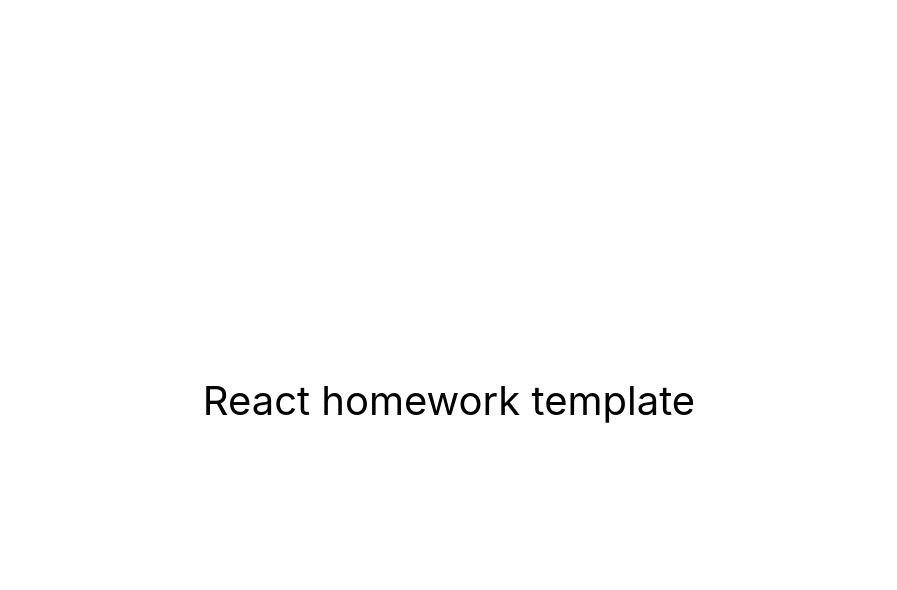
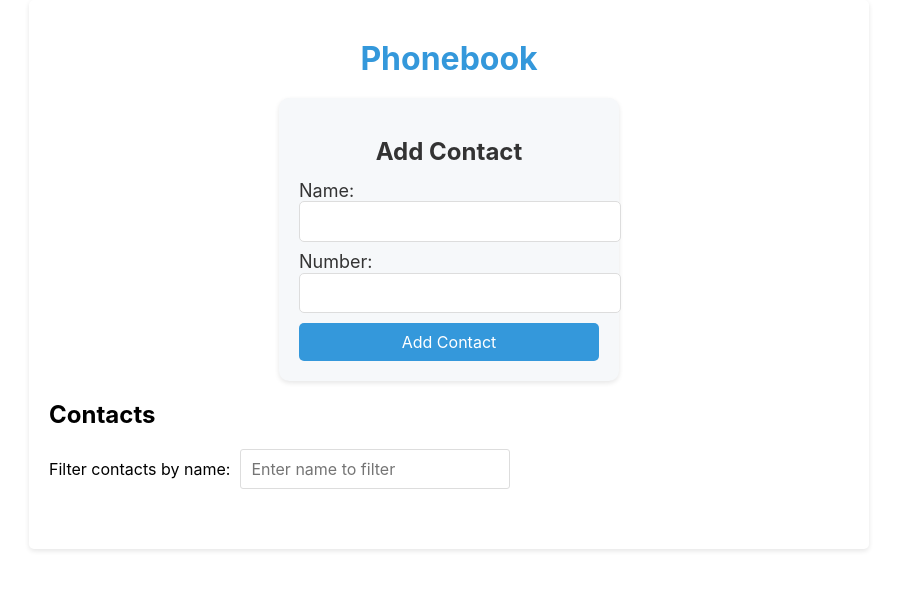
Before and after one commit to arhip14/goit-react-hw-04-phonebook, a React (Create React App) app: page / in a window 1280 px wide. Shown: the top 590 px of the page, without its empty margins (191-1088 px from the left). Built offline with nearby package versions, Linux system fonts and the light colour scheme.

Commit message:
first commit

```diff
--- a/src/components/App.jsx
+++ b/src/components/App.jsx
@@ -1,16 +1,55 @@
-export const App = () => {
+import React, { useState, useEffect } from 'react';
+import ContactForm from './ContactForm';
+import ContactList from './ContactList';
+import Filter from './Filter';
+import { AppContainer, Title, FilterWrapper } from './AppStyled';
+import { ToastContainer, toast } from 'react-toastify';
+import 'react-toastify/dist/ReactToastify.css';
+
+function App() {
+  const [contacts, setContacts] = useState([]);
+  const [filter, setFilter] = useState('');
+
+  useEffect(() => {
+    const savedContacts = JSON.parse(localStorage.getItem('contacts'));
+    if (savedContacts) {
+      setContacts(savedContacts);
+    }
+  }, []);
+
+  useEffect(() => {
+    localStorage.setItem('contacts', JSON.stringify(contacts));
+  }, [contacts]);
+
+  const handleAddContact = (newContact) => {
+    setContacts([...contacts, newContact]);
+  };
+
+  const handleDeleteContact = (contactId) => {
+    setContacts(contacts.filter((contact) => contact.id !== contactId));
+    toast.success('Contact deleted');
+  };
+
+  const handleFilterChange = (event) => {
+    setFilter(event.target.value);
+  };
+
+  const filteredContacts = contacts.filter((contact) =>
+    contact.name.toLowerCase().includes(filter.toLowerCase())
+  );
+
   return (
-    <div
-      style={{
-        height: '100vh',
-        display: 'flex',
-        justifyContent: 'center',
-        alignItems: 'center',
-        fontSize: 40,
-        color: '#010101'
-      }}
-    >
-      React homework template
-    </div>
+    <AppContainer>
+      <Title>Phonebook</Title>
+      <ContactForm addContact={handleAddContact} contacts={contacts} />
+      <h2>Contacts</h2>
+      <FilterWrapper>
+        <Filter filter={filter} handleFilterChange={handleFilterChange} />
+      </FilterWrapper>
+      <ContactList contacts={filteredContacts} onDeleteContact={handleDeleteContact} />
+      <ToastContainer />
+    </AppContainer>
   );
-};
+}
+
+export default App;
--- /dev/null
+++ b/src/components/AppStyled.js
@@ -0,0 +1,29 @@
+import styled from 'styled-components';
+
+export const AppContainer = styled.div`
+  max-width: 800px;
+  margin: 0 auto;
+  padding: 20px;
+  background-color: white;
+  box-shadow: 0px 2px 5px rgba(0, 0, 0, 0.1);
+  border-radius: 5px;
+`;
+
+export const Title = styled.h1`
+  text-align: center;
+  color: #3498db;
+  margin-bottom: 20px;
+`;
+
+export const FilterWrapper = styled.div`
+  display: flex;
+  align-items: center;
+  margin-bottom: 20px;
+`;
+
+export const FilterInput = styled.input`
+  padding: 10px;
+  border: 1px solid #ddd;
+  border-radius: 3px;
+  flex-grow: 1;
+`;
--- /dev/null
+++ b/src/components/ContactForm.jsx
@@ -0,0 +1,54 @@
+import React from 'react';
+import { Formik, Form, Field, ErrorMessage } from 'formik';
+import * as Yup from 'yup';
+import { FormContainer } from './ContactFormStyled';
+const ContactForm = ({ addContact }) => {
+  const validationSchema = Yup.object().shape({
+    name: Yup.string()
+      .matches(/^[a-zA-Zа-яА-Я\s'-]*$/, 'Invalid name format')
+      .required('Name is required'),
+    number: Yup.string()
+      .matches(
+        /\+?\d{1,4}?[-.\s]?\(?\d{1,3}?\)?[-.\s]?\d{1,4}[-.\s]?\d{1,4}[-.\s]?\d{1,9}/,
+        'Invalid phone number'
+      )
+      .required('Phone number is required'),
+  });
+
+  const initialValues = {
+    name: '',
+    number: '',
+  };
+
+  const onSubmit = (values, { resetForm }) => {
+    addContact({ ...values, id: Math.random().toString() });
+    resetForm();
+  };
+
+  return (
+    <FormContainer>
+      <h2>Add Contact</h2>
+      <Formik
+        initialValues={initialValues}
+        validationSchema={validationSchema}
+        onSubmit={onSubmit}
+      >
+        <Form>
+          <div>
+            <label>Name:</label>
+            <Field type="text" name="name" />
+            <ErrorMessage name="name" component="div" />
+          </div>
+          <div>
+            <label>Number:</label>
+            <Field type="tel" name="number" />
+            <ErrorMessage name="number" component="div" />
+          </div>
+          <button type="submit">Add Contact</button>
+        </Form>
+      </Formik>
+    </FormContainer>
+  );
+};
+
+export default ContactForm;
--- /dev/null
+++ b/src/components/ContactFormStyled.js
@@ -0,0 +1,119 @@
+import styled from 'styled-components';
+
+export const FormContainer = styled.div`
+  background-color: #f6f8fa;
+  border-radius: 10px;
+  padding: 20px;
+  box-shadow: 0px 2px 5px rgba(0, 0, 0, 0.1);
+  width: 300px;
+  margin: 0 auto;
+
+  h2 {
+    margin-bottom: 15px;
+    font-size: 24px;
+    color: #333;
+    text-align: center;
+  }
+
+  form {
+    display: flex;
+    flex-direction: column;
+    gap: 10px;
+  }
+
+  label {
+    font-size: 18px;
+    color: #333;
+  }
+
+  input[type='text'],
+  input[type='tel'] {
+    padding: 10px;
+    border: 1px solid #ddd;
+    border-radius: 5px;
+    font-size: 16px;
+    color: #333;
+    width: 100%;
+  }
+
+  button[type='submit'] {
+    background-color: #3498db;
+    color: white;
+    border: none;
+    border-radius: 5px;
+    padding: 10px 20px;
+    cursor: pointer;
+    transition: background-color 0.3s ease;
+
+    &:hover {
+      background-color: #2980b9;
+    }
+  }
+`;
+
+export const FilterContainer = styled.div`
+  margin-top: 20px;
+  text-align: center;
+
+  label {
+    font-size: 18px;
+    color: #333;
+  }
+
+  input[type='text'] {
+    padding: 10px;
+    border: 1px solid #ddd;
+    border-radius: 5px;
+    font-size: 16px;
+    color: #333;
+    width: 100%;
+  }
+`;
+
+export const ContactListContainer = styled.ul`
+  list-style: none;
+  padding: 0;
+
+  li {
+    padding: 15px;
+    border-bottom: 1px solid #ddd;
+    display: flex;
+    justify-content: space-between;
+    align-items: center;
+
+    &:last-child {
+      border-bottom: none;
+    }
+  }
+
+  .contact-name {
+    font-size: 18px;
+    color: #333;
+  }
+
+  .contact-number {
+    font-size: 16px;
+    color: #666;
+  }
+
+  .delete-button {
+    background-color: #e74c3c;
+    color: white;
+    border: none;
+    border-radius: 5px;
+    padding: 5px 10px;
+    cursor: pointer;
+    transition: background-color 0.3s ease;
+
+    &:hover {
+      background-color: #c0392b;
+    }
+  }
+`;
+
+export const NoContactsMessage = styled.p`
+  font-size: 18px;
+  color: #666;
+  text-align: center;
+  margin-top: 20px;
+`;
--- /dev/null
+++ b/src/components/ContactList.jsx
@@ -0,0 +1,21 @@
+import React from 'react';
+import { ContactListContainer } from './ContactList.styles';
+
+const ContactList = ({ contacts, onDeleteContact }) => {
+  return (
+    <ContactListContainer>
+      <ul>
+        {contacts.map((contact) => (
+          <li key={contact.id}>
+            {contact.name}: {contact.number}
+            <button className="delete-button" onClick={() => onDeleteContact(contact.id)}>
+              Delete
+            </button>
+          </li>
+        ))}
+      </ul>
+    </ContactListContainer>
+  );
+};
+
+export default ContactList;
--- /dev/null
+++ b/src/components/ContactList.styles.js
@@ -0,0 +1,56 @@
+import styled from 'styled-components';
+
+export const ContactListContainer = styled.div`
+  ul {
+    list-style: none;
+    padding: 0;
+  }
+
+  li {
+    padding: 15px;
+    background-color: #f7f7f7;
+    border-radius: 10px;
+    margin-bottom: 15px;
+    display: flex;
+    justify-content: space-between;
+    align-items: center;
+    box-shadow: 0px 2px 5px rgba(0, 0, 0, 0.1);
+    transition: background-color 0.3s ease, transform 0.3s ease;
+
+    &:hover {
+      background-color: #f0f0f0;
+      transform: translateY(-3px);
+    }
+  }
+
+  .contact-info {
+    display: flex;
+    flex-direction: column;
+    gap: 5px;
+  }
+
+  .contact-name {
+    font-size: 18px;
+    font-weight: bold;
+    color: #333;
+  }
+
+  .contact-number {
+    font-size: 14px;
+    color: #555;
+  }
+
+  .delete-button {
+    background-color: #e74c3c;
+    color: white;
+    border: none;
+    border-radius: 5px;
+    padding: 7px 12px;
+    cursor: pointer;
+    transition: background-color 0.3s ease;
+
+    &:hover {
+      background-color: #c0392b;
+    }
+  }
+`;
--- /dev/null
+++ b/src/components/Filter.jsx
@@ -0,0 +1,37 @@
+import React from 'react';
+import styled from 'styled-components';
+
+const FilterWrapper = styled.div`
+  display: flex;
+  align-items: center;
+  margin-bottom: 20px;
+
+  label {
+    font-size: 16px;
+    margin-right: 10px;
+  }
+
+  input {
+    padding: 10px;
+    border: 1px solid #ddd;
+    border-radius: 3px;
+    font-size: 16px;
+    flex-grow: 1;
+  }
+`;
+
+const Filter = ({ filter, handleFilterChange }) => {
+  return (
+    <FilterWrapper>
+      <label>Filter contacts by name:</label>
+      <input
+        type="text"
+        value={filter}
+        onChange={handleFilterChange}
+        placeholder="Enter name to filter"
+      />
+    </FilterWrapper>
+  );
+};
+
+export default Filter;
--- a/src/index.js
+++ b/src/index.js
@@ -1,10 +1,8 @@
 import React from 'react';
-import ReactDOM from 'react-dom/client';
-import { App } from 'components/App';
+import ReactDOM from 'react-dom';
+import App from './components/App';
 import './index.css';
+import 'normalize.css';
 
-ReactDOM.createRoot(document.getElementById('root')).render(
-  <React.StrictMode>
-    <App />
-  </React.StrictMode>
-);
+const root = document.getElementById('root');
+ReactDOM.render(<App />, root);
```
Also changed, not shown: package.json (+7 -2 lines), src/components/Filter.styles.js (added, +27 -0 lines), 1 other file (tests, documents, lock files or other folders).
